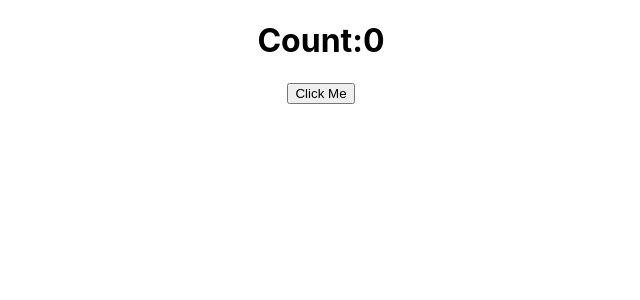
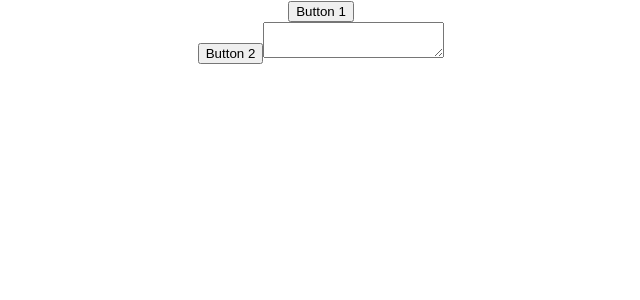
Before and after one commit to Sanskar-Choubey/hello-world, a React (Create React App) app: page / in a window 1280 px wide. Shown: the top 300 px of the page, without its empty margins (319-959 px from the left). Built offline with nearby package versions, Linux system fonts and the light colour scheme.

Commit message:
add : event handler in React

```diff
--- a/src/App.js
+++ b/src/App.js
@@ -7,31 +7,13 @@ import Message from './components/JSX';
 import Greetings from './components/props';
 import State from './components/state';
 import Counter from './components/counter';
-
+import ClickHandler from './components/FunctionClickHandler';
+import Button from './components/ClassClickHandler';
 function App() {
     return (
       <div className="App">
-        {/* <Greet />
-        <Msg />
-        <Welcome /> */}
-        {/* <Message /> */}
-        {/* <Greetings name='Sanskar' heroName="Gaddar">
-          <p>This is the name given to Sanskar</p>
-        </Greetings>
-        <Greetings name='Sammy' heroName="Samundar">
-          <button>Click Me</button>
-        </Greetings>
-        <Greetings name='Ashray' heroName="Thakaan"/>
-
-        <Welcome name="Sanskar" heroName="Gaddar">
-          Sanskar is the winner
-        </Welcome>
-        <Welcome name="Sammy" heroName="Samundar"/>
-        <Welcome name="Ashray" heroName="Thakaan"/> */}
-
-        {/* <State /> */}
-        <Counter />
-
+        <ClickHandler />
+        <Button />
       </div>
     );
 }
--- /dev/null
+++ b/src/components/ClassClickHandler.js
@@ -0,0 +1,22 @@
+import React,{Component} from 'react';
+
+class Button extends Component{
+    button2ClickHandler(){
+        console.log("Button2 clicked");
+    }
+
+    inputChangeHandler(event){
+        console.log(event.target.value);
+    }
+    render(){
+        return(
+                <div>
+                    <button onClick={this.button2ClickHandler}>Button 2</button>
+
+                    <textarea onChange={this.inputChangeHandler}></textarea>
+                </div>
+        )
+    }
+}
+
+export default Button
--- /dev/null
+++ b/src/components/FunctionClickHandler.js
@@ -0,0 +1,14 @@
+import React from 'react';
+
+function ClickHandler(){
+    function buttonClickHandler(){
+        console.log("Button1 Clicked")
+    }
+    return (
+        <div>
+            <button onClick={buttonClickHandler}>Button 1</button>
+        </div>
+    )
+}
+
+export default ClickHandler
--- a/src/components/counter.js
+++ b/src/components/counter.js
@@ -16,7 +16,8 @@ class Counter extends Component{
     render(){
         return (
             <div>
-                <h1>Count:{this.state.count}</h1>
+                <h1>Welcome to the Like Counter</h1>
+                <p>Count:{this.state.count}</p>
                 <button onClick={() => this.buttonClickHandler()}>Click Me</button>
             </div>
         )
```
Also changed, not shown: 1 other file (tests, documents, lock files or other folders).
